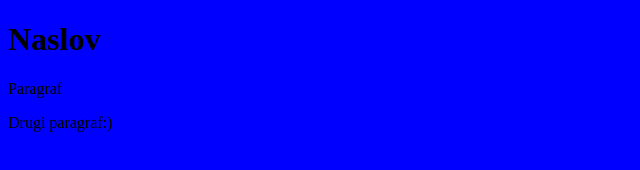
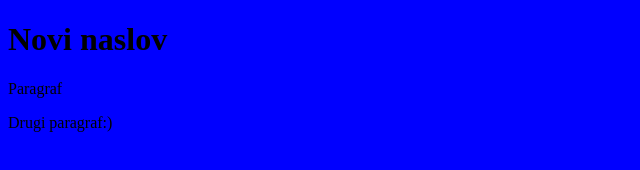
Before and after one commit to mirkojurisic/git-uvod, a plain HTML site: page index.html in a window 1280 px wide. Shown: the whole page, without its empty margins (0-640 px from the left). Drawn offline with Linux system fonts and the light colour scheme.

Commit message:
Update index.html
Ažuriran naslov

```diff
--- a/index.html
+++ b/index.html
@@ -9,7 +9,7 @@
     <script src="main.js"></script>
 </head>
 <body>
-    <h1>Naslov</h1>
+    <h1>Novi naslov</h1>
     <p>Paragraf</p>
 
     <p>Drugi paragraf:)</p>
```
